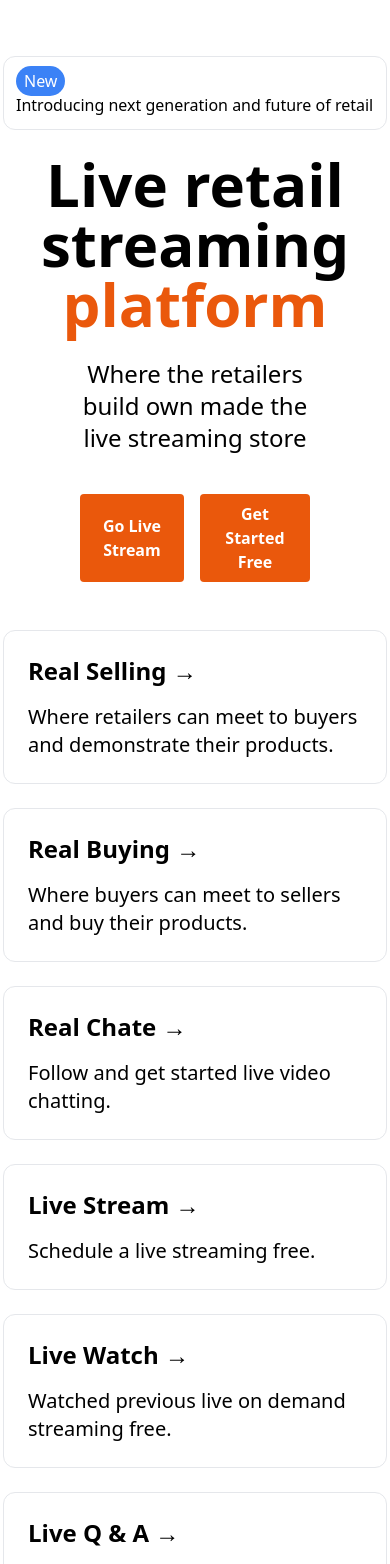
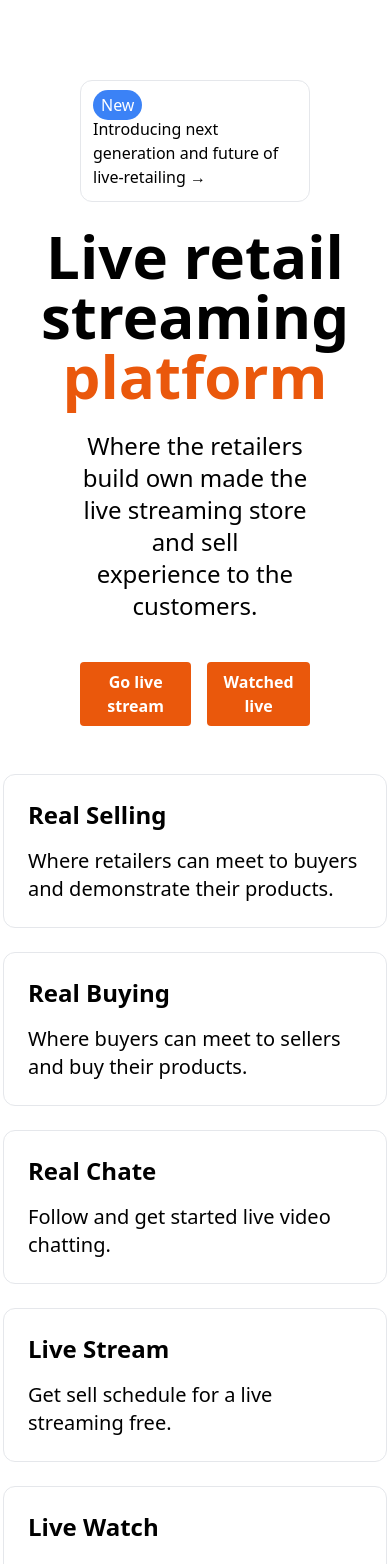
Before and after one commit to Vaibhavmurmu/nextjs13, a Next.js app: page / in a window 390 px wide. Shown: the part 64-1628 px from the top of the page. Built offline with nearby package versions, Linux system fonts and the light colour scheme.

Commit message:
Change to be committed

```diff
--- a/pages/about.js
+++ b/pages/about.js
@@ -5,52 +5,47 @@ export default function About() {
   return (
     <div className="flex min-h-screen flex-col items-center justify-center py-2">
       <Head>
-        <title>About</title>
+        <title>About RunAsh live</title>
         <link rel="icon" href="/favicon.ico" />
       </Head>
 
       <main className="flex w-full flex-1 flex-col items-center justify-centre px-20 text-center">
-        <h1 className="text-6xl font-bold">
+        <h1 className="mt-6 text-6xl font-bold">
           We enable retailers to{' '}<br />build real sell and buy expercence.
         </h1>
 
-        <p className="mt-3 text-2xl">
-            We are a team of passionate people who are building a platform to help retailers to build their own live streaming store.
+        <p className="mt-6 text-2xl">
+            We are a team of passionate people who are building a platform to help retailers to build their<br /> own live streaming store.
         </p>
-        <button className="bg-orange-600 hover:bg-orange-700 text-white font-bold py-2 px-4 rounded mt-4">
+        <button className="bg-orange-600 hover:bg-orange-700 text-white font-bold py-2 px-4 rounded mt-9">
           <Link href="/">
-            <a>Home</a>
+            <a>Join us RunAsh journey</a>
           </Link>
         </button>
-        <button className="bg-orange-600 hover:bg-orange-700 text-white font-bold py-2 px-4 rounded mt-4">
-            <Link href="/register">
-                <a>Register &rarr;</a>
-            </Link>
-        </button>
-        <div className="mt-6 flex max-w-4xl flex-wrap items-center justify-around sm:w-full">
+        <div className="mt-6 flex max-w-6xl flex-wrap items-center justify-around sm:w-full">
             <a
                 href="https://nextjs.org/docs"
-                className="mt-6 w-96 rounded-xl border p-6 text-left hover:text-blue-600 focus:text-blue-600"
+                className="mt-6 w-96 rounded-xl border-none p-6 text-centre hover:text-blue-600 focus:text-blue-600"
             >
-                <h3 className="text-2xl font-bold">Affordable &rarr;</h3>
+                <h3 className="text-2xl font-bold">Affordable </h3>
                 <p className="mt-4 text-xl">
                     Build run and grow first
                 </p>
             </a>
             <a
                 href="https://nextjs.org/learn"
-                className="mt-6 w-96 rounded-xl border p-6 text-left hover:text-blue-600 focus:text-blue-600"
+                className="mt-6 w-96 rounded-xl border-none p-6 text-centre hover:text-blue-600 focus:text-blue-600"
                 >
-                <h3 className="text-2xl font-bold">Sustainable &rarr;</h3>
+                <h3 className="text-2xl font-bold">Sustainable </h3>
                 <p className="mt-4 text-xl">
                     Trusted and secure platform
                 </p>
             </a>
             <a
                 href="https://nextjs.org/learn"
-                className="mt-6 w-96 rounded-xl border p-6 text-left hover:text-blue-600 focus:text-blue-600"
+                className="mt-6 w-96 rounded-xl border-none p-6 text-centre hover:text-blue-600 focus:text-blue-600"
                 >
-                <h3 className="text-2xl font-bold">Efficent &rarr;</h3>
+                <h3 className="text-2xl font-bold">Efficent </h3>
                 <p className="mt-4 text-xl">
                     Reduce operational cost
                 </p>
@@ -58,14 +53,22 @@ export default function About() {
 
             <a
                 href="https://nextjs.org/learn"
-                className="mt-6 w-96 rounded-xl border p-6 text-left hover:text-blue-600 focus:text-blue-600"
+                className="mt-6 w-96 rounded-xl border-none p-6 text-centre hover:text-blue-600 focus:text-blue-600"
                 >
-                <h3 className="text-2xl font-bold">Scalable &rarr;</h3>
+                <h3 className="text-2xl font-bold">Scalable</h3>
                 <p className="mt-4 text-xl">
                     Build your own live streaming store
                 </p>
             </a>
         </div>
+        <h1 className="mt-6 text-2xl font-n">
+            RunAsh is a live retail streaming hybrid platform{' '}<br />
+        </h1>
+        <p className="mt-6 text-2xl ">
+            Where the retailer can sell their products and services in real time to their customers.
+        </p>
+        <hr className="mt-6 w-96" />
+
      </main>
     </div>
     )
--- a/pages/index.js
+++ b/pages/index.js
@@ -11,12 +11,12 @@ export default function Index() {
       </Head>
 
       <main className="flex w-full flex-1 flex-col items-center justify-centre px-20 text-center">
-        <card className="mt-6 w-96 rounded-xl border p-3 text-left hover:text-blue-600 focus:text-blue-600">
+        <card className="mt-12 w-100 rounded-xl border p-3 text-left hover:text-blue-600 focus:text-blue-600">
           <badge className="bg-blue-500 text-white px-2 py-1 rounded-full">
             New
           </badge>
           <text className="text-1xl font-normal mt-2">
-            <p className="text-1xl font-normal">Introducing next generation and future of retail</p>
+            <p className="text-1xl font-normal">Introducing next generation and future of live-retailing &rarr;</p>
           </text>
         </card>
         <h1 className="mt-6 text-6xl font-bold">
@@ -27,17 +27,17 @@ export default function Index() {
         </h1>
 
         <p className="mt-6 text-2xl bottom-2">
-          Where the retailers build own made the live streaming store{' '}<br />
+          Where the retailers build own made the live streaming store and sell{' '}<br />experience to the customers.
         </p>
         <div className="mt-6 flex gap-4">
-        <button className="bg-orange-600 hover:bg-orange-700 text-white font-bold py-2 px-4 rounded mt-4">
+        <button className="bg-orange-600 hover:bg-green-600 text-white font-bold py-2 px-4 rounded mt-4">
           <Link href="/login">
-            <a>Go Live Stream</a>
+            <a>Go live stream</a>
           </Link>
         </button>
-        <button className="bg-orange-600 hover:bg-orange-700 text-white font-bold py-2 px-4 rounded mt-4">
+        <button className="bg-orange-600 hover:bg-green-600 text-white font-bold py-2 px-4 rounded mt-4">
           <Link href="/register">
-            <a>Get Started Free</a>
+            <a>Watched live</a>
           </Link>
         </button>
         </div>
@@ -46,7 +46,7 @@ export default function Index() {
             href="https://nextjs.org/docs"
             className="mt-6 w-96 rounded-xl border p-6 text-left hover:text-blue-600 focus:text-blue-600"
           >
-            <h3 className="text-2xl font-bold">Real Selling &rarr;</h3>
+            <h3 className="text-2xl font-bold">Real Selling</h3>
             <p className="mt-4 text-xl">
               Where retailers can meet to buyers and demonstrate their products.
             </p>
@@ -56,7 +56,7 @@ export default function Index() {
             href="https://nextjs.org/learn"
             className="mt-6 w-96 rounded-xl border p-6 text-left hover:text-blue-600 focus:text-blue-600"
           >
-            <h3 className="text-2xl font-bold">Real Buying &rarr;</h3>
+            <h3 className="text-2xl font-bold">Real Buying</h3>
             <p className="mt-4 text-xl">
               Where buyers can meet to sellers and buy their products.
             </p>
@@ -66,7 +66,7 @@ export default function Index() {
             href="https://github.com/vercel/next.js/tree/canary/examples"
             className="mt-6 w-96 rounded-xl border p-6 text-left hover:text-blue-600 focus:text-blue-600"
           >
-            <h3 className="text-2xl font-bold">Real Chate &rarr;</h3>
+            <h3 className="text-2xl font-bold">Real Chate</h3>
             <p className="mt-4 text-xl">
               Follow and  get started live video chatting.
             </p>
@@ -76,16 +76,16 @@ export default function Index() {
             href="https://vercel.com/import"
             className="mt-6 w-96 rounded-xl border p-6 text-left hover:text-blue-600 focus:text-blue-600"
           >
-            <h3 className="text-2xl font-bold">Live Stream &rarr;</h3>
+            <h3 className="text-2xl font-bold">Live Stream</h3>
             <p className="mt-4 text-xl">
-              Schedule a live streaming free.
+              Get sell schedule for a live streaming free.
             </p>
           </a>
           <a
             href="https://vercel.com/import"
             className="mt-6 w-96 rounded-xl border p-6 text-left hover:text-blue-600 focus:text-blue-600"
           >
-           <h3 className="text-2xl font-bold">Live Watch &rarr;</h3>
+           <h3 className="text-2xl font-bold">Live Watch</h3>
             <p className="mt-4 text-xl">
               Watched previous live on demand streaming free.
             </p>
@@ -94,7 +94,7 @@ export default function Index() {
             href="https://vercel.com/import"
             className="mt-6 w-96 rounded-xl border p-6 text-left hover:text-blue-600 focus:text-blue-600"
           >
-            <h3 className="text-2xl font-bold">Live Q & A &rarr;</h3>
+            <h3 className="text-2xl font-bold">Live Q & A</h3>
             <p className="mt-4 text-xl">
               Ask and answer live sell and buy questions.
             </p>
@@ -103,7 +103,7 @@ export default function Index() {
             href="https://vercel.com/import"
             className="mt-6 w-96 rounded-xl border p-6 text-left hover:text-blue-600 focus:text-blue-600"
           >
-            <h3 className="text-2xl font-bold">Influencers &rarr;</h3>
+            <h3 className="text-2xl font-bold">Influencers</h3>
             <p className="mt-4 text-xl">
               Find and follow live influencers here you can support businesses.
             </p>
@@ -112,16 +112,16 @@ export default function Index() {
             href="https://vercel.com/import"
             className="mt-6 w-96 rounded-xl border p-6 text-left hover:text-blue-600 focus:text-blue-600"
           >
-            <h3 className="text-2xl font-bold">Audio Stream &rarr;</h3>
+            <h3 className="text-2xl font-bold">Audio Stream</h3>
             <p className="mt-4 text-xl">
-              Schedule a live audio stream free.
+              Get sell schedule for a live audio stream free.
             </p>
             </a>
             <a
             href="https://vercel.com/import"
             className="mt-6 w-96 rounded-xl border p-6 text-left hover:text-blue-600 focus:text-blue-600"
           >
-            <h3 className="text-2xl font-bold">Votes & Polls &rarr;</h3>
+            <h3 className="text-2xl font-bold">Votes & Polls</h3>
             <p className="mt-4 text-xl">
               Give instant feedback opinion and polling for live sell and buy.
             </p>
@@ -130,7 +130,7 @@ export default function Index() {
             href="https://vercel.com/"
             className="mt-6 w-96 rounded-xl border p-6 text-left hover:text-blue-600 focus:text-blue-600"
           >
-            <h3 className="text-2xl font-bold">About Us &rarr;</h3>
+            <h3 className="text-2xl font-bold">About Us</h3>
             <p className="mt-4 text-xl">
               A live retail streaming hybrid platform.
             </p>
@@ -139,7 +139,7 @@ export default function Index() {
             href="https://vercel.com/import"
             className="mt-6 w-96 rounded-xl border p-6 text-left hover:text-blue-600 focus:text-blue-600"
           >
-            <h3 className="text-2xl font-bold">Remote Jobs &rarr;</h3>
+            <h3 className="text-2xl font-bold">Remote Jobs</h3>
             <p className="mt-4 text-xl">
               Find the best startup jobs curated by runash remote team.
             </p>
@@ -148,7 +148,7 @@ export default function Index() {
             href="https://vercel.com/import"
             className="mt-6 w-96 rounded-xl border p-6 text-left hover:text-blue-600 focus:text-blue-600"
           >
-            <h3 className="text-2xl font-bold">Mobile App &rarr;</h3>
+            <h3 className="text-2xl font-bold">Mobile App</h3>
             <p className="mt-4 text-xl">
               Download the live retail streaming app available for iSO and Android.
             </p>
```
